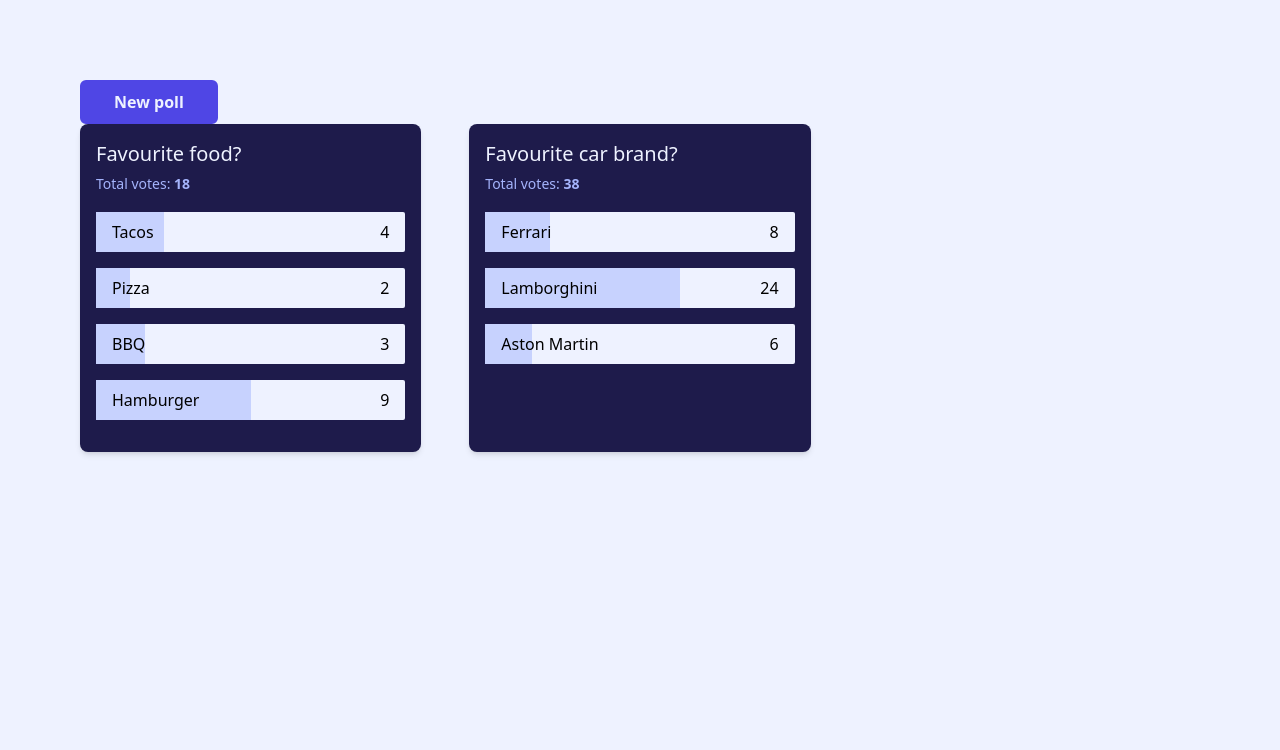
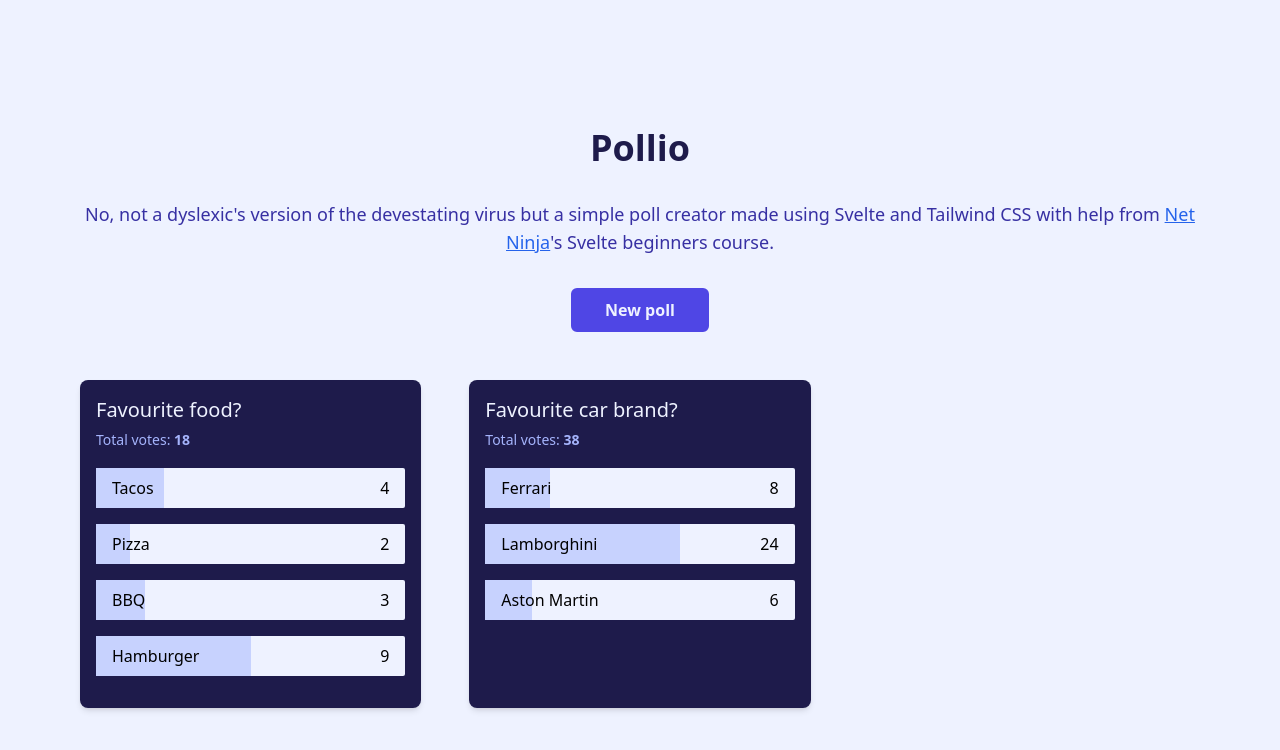
Before and after one commit to danieltalhaug/learning-svelte, a Svelte app: page / in a window 1280 px wide. Shown: the top 750 px of the page. Built offline with nearby package versions, Linux system fonts and the light colour scheme.

Commit message:
Add title and description header to app

```diff
--- a/src/App.svelte
+++ b/src/App.svelte
@@ -88,12 +88,21 @@
 </script>
 
 <AppContainer>
-    <Button
-        type={buttonTypes.PRIMARY}
-        on:clicked={toggleAside}
-    >
-        New poll
-    </Button>
+    <header class="text-center my-12 flex gap-8 flex-col">
+        <h1 class="text-indigo-950 text-4xl font-black">Pollio</h1>
+        <p class="text-lg text-indigo-800">
+            No, not a dyslexic's version of the devestating virus but a simple poll creator made using Svelte and Tailwind CSS with help from
+            <a href="https://www.youtube.com/playlist?list=PL4cUxeGkcC9hlbrVO_2QFVqVPhlZmz7tO">Net Ninja</a>'s Svelte beginners course.
+        </p>
+        <span>
+            <Button
+                type={buttonTypes.PRIMARY}
+                on:clicked={toggleAside}
+            >
+                { !showAside ? 'New poll' : 'Close' }
+            </Button>
+        </span>
+    </header>
     <PollsList {polls} on:vote={handleVote} />
 </AppContainer>
 
--- a/src/app.css
+++ b/src/app.css
@@ -2,6 +2,10 @@
 @tailwind components;
 @tailwind utilities;
 
+a {
+    @apply text-blue-600 hover:text-blue-700 font-medium underline;
+}
+
 .focus {
     @apply focus:outline-none focus:ring-4 focus:ring-indigo-300 focus:ring-opacity-75 transition;
 }
```
